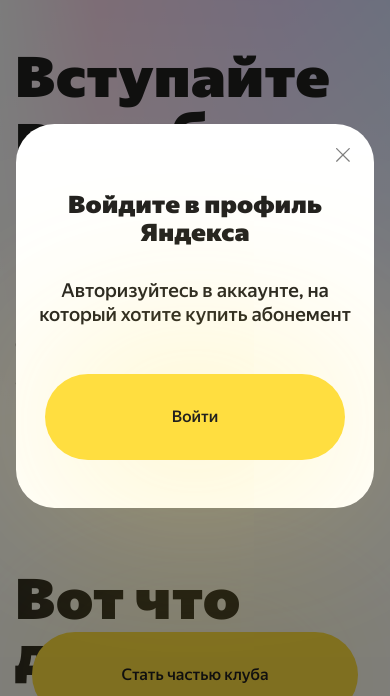
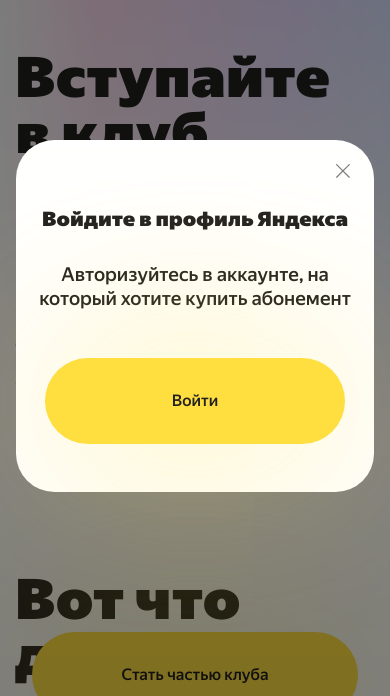
Before and after one commit to EgorTilda/go-scooter-pass, a website: page src/index.html in a window 390 px wide. Both pictures are taken after a click on the button "Стать частью клуба". Shown: the part 106-802 px from the top of the page. Drawn offline with nearby package versions, Linux system fonts and the light colour scheme; files that its build step writes are made by us from their sources; files whose address does not match are found by name.

Commit message:
btn fix on mobile version fz 3

```diff
--- a/src/scss/_components.scss
+++ b/src/scss/_components.scss
@@ -310,6 +310,9 @@
 .modal__title {
     font-weight: 900;
     font-size: 1.5rem;
+    @media screen and (max-width: 425px) {
+        font-size: 20px;
+    }
 }
 
 .modal__text {
```
Also changed, not shown: dist/css/main.css.
